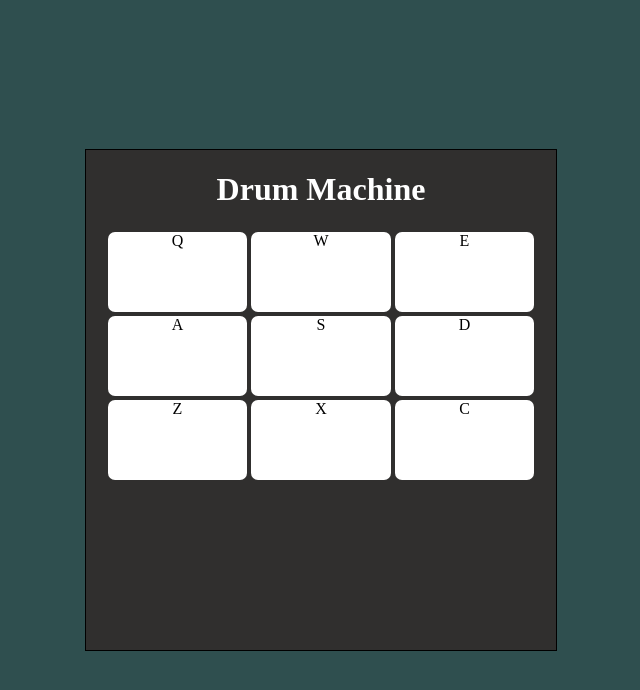
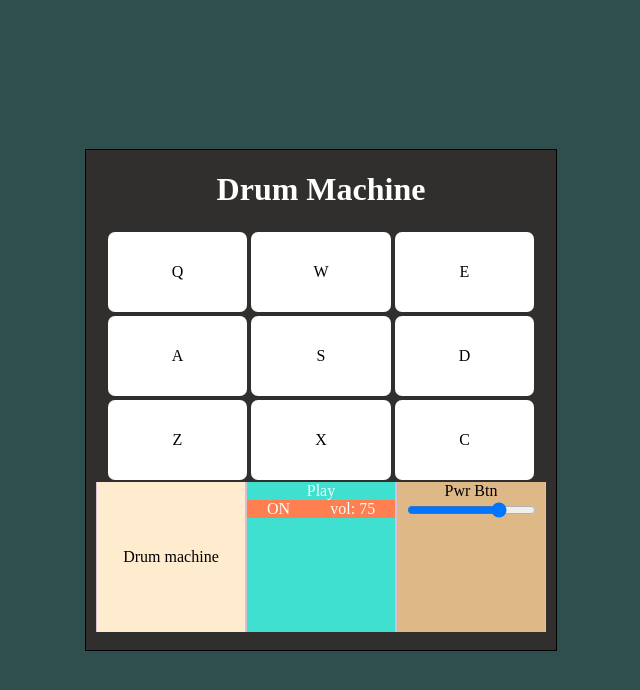
Before and after one commit to kelvinsanchez15/drum-machine, a React (Create React App) app: page / in a window 1280 px wide. Shown: the top 690 px of the page, without its empty margins (319-959 px from the left). Built offline with nearby package versions, Linux system fonts and the light colour scheme.

Commit message:
Power and Volumen controls added, pad component refactored

```diff
--- a/src/App.css
+++ b/src/App.css
@@ -36,4 +36,39 @@
   margin: 2px;
   height: 80px;
   width: 80px;
+  display: flex;
+  justify-content: center;
+  align-items: center;
 }
+
+#ui-container {
+  background-color: thistle;
+  display: flex;
+  justify-content: space-around;
+  height: 150px;
+}
+
+#title {
+  background-color: blanchedalmond;
+  width: 33%;
+  display: flex;
+  justify-content: center;
+  align-items: center;
+}
+
+#display {
+  background-color: turquoise;
+  width: 33%;
+  color: azure;
+}
+
+.status {
+  background-color: coral;
+  display: flex;
+  justify-content: space-around;
+}
+
+#inputs {
+  background-color: burlywood;
+  width: 33%;
+}
--- a/src/App.js
+++ b/src/App.js
@@ -1,4 +1,5 @@
-import React, { useState, useEffect } from "react";
+import React, { useState } from "react";
+import Pad from "./components/Pad.js";
 import "./App.css";
 
 const baseUrl = "https://s3.amazonaws.com/freecodecamp/drums/";
@@ -59,37 +60,14 @@ const bank = [
   },
 ];
 
-function Pad(props) {
-  const playAudio = () => {
-    let audio = document.getElementById(props.keyTrigger);
-    audio.play();
-    audio.currentTime = 0;
-    props.onClick(props.padId);
+export default function App() {
+  const [display, setDisplay] = useState("Play");
+  const [power, setPower] = useState(true);
+  const [volume, setVolume] = useState(75);
+
+  const changeHangler = (e) => {
+    setVolume(e.target.value);
   };
-
-  const keyHandler = ({ keyCode }) => {
-    if (keyCode === props.keyCode) {
-      playAudio();
-    }
-  };
-
-  useEffect(() => {
-    window.addEventListener("keydown", keyHandler);
-    return () => {
-      window.removeEventListener("keydown", keyHandler);
-    };
-  });
-
-  return (
-    <div id={props.padId} className="drum-pad" onClick={playAudio}>
-      <audio id={props.audioId} className="clip" src={props.audioSrc}></audio>
-      {props.keyTrigger}
-    </div>
-  );
-}
-
-export default function App() {
-  const [display, setDisplay] = useState("");
 
   return (
     <div className="App">
@@ -105,10 +83,28 @@ export default function App() {
               audioSrc={baseUrl + item.url}
               audioId={item.keyTrigger}
               onClick={(value) => setDisplay(value)}
+              powerControl={power}
+              volumeControl={volume}
             />
           ))}
+        </div>
+        <div id="ui-container">
+          <div id="title">Drum machine</div>
           <div id="display">
-            <h1>{display}</h1>
+            {display}
+            <div className="status">
+              <span>{power ? "ON" : "OFF"}</span>
+              <span>vol: {volume}</span>
+            </div>
+          </div>
+          <div id="inputs">
+            <div onClick={() => setPower(!power)}>Pwr Btn</div>
+            <input
+              id="volume"
+              type="range"
+              defaultValue={volume}
+              onChange={changeHangler}
+            ></input>
           </div>
         </div>
       </div>
--- /dev/null
+++ b/src/components/Pad.js
@@ -0,0 +1,33 @@
+import React, { useEffect } from "react";
+
+export default function Pad(props) {
+  const playAudio = () => {
+    if (props.powerControl) {
+      let audio = document.getElementById(props.keyTrigger);
+      audio.play();
+      audio.currentTime = 0;
+      audio.volume = props.volumeControl / 100;
+      props.onClick(props.padId);
+    }
+  };
+
+  const keyHandler = ({ keyCode }) => {
+    if (keyCode === props.keyCode) {
+      playAudio();
+    }
+  };
+
+  useEffect(() => {
+    window.addEventListener("keydown", keyHandler);
+    return () => {
+      window.removeEventListener("keydown", keyHandler);
+    };
+  });
+
+  return (
+    <div id={props.padId} className="drum-pad" onClick={playAudio}>
+      <audio id={props.audioId} className="clip" src={props.audioSrc}></audio>
+      {props.keyTrigger}
+    </div>
+  );
+}
```
